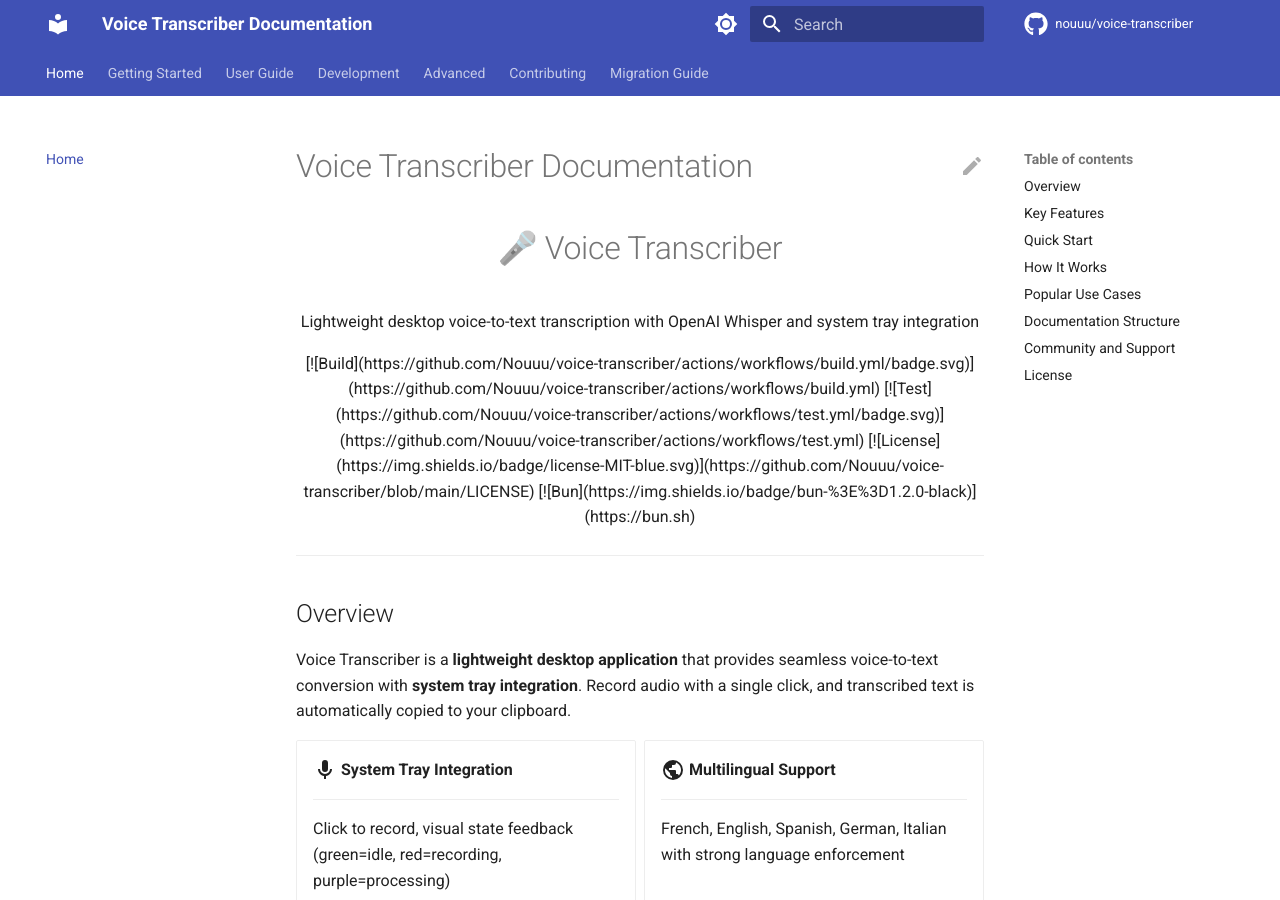
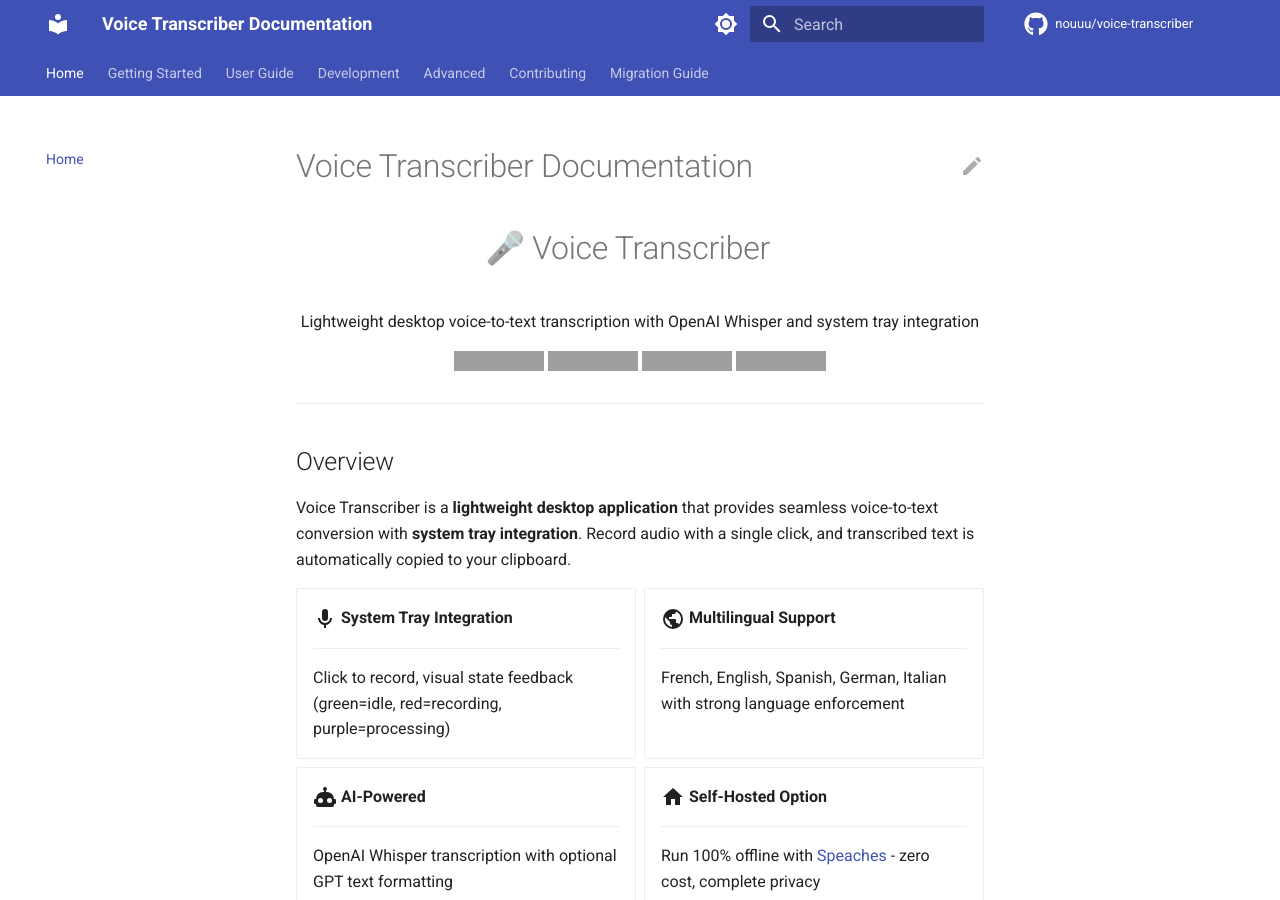
Before and after one commit to Nouuu/voice-transcriber, an MkDocs documentation site: the page built from documentation/index.md, in a window 1280 px wide and 900 px high. Built offline with MkDocs 1.6.1 and Material for MkDocs 9.7.7, drawn with Linux system fonts in a browser that asks for light colours; comment, search, counter and statistics services are not loaded; the version menu is left out; some of the changed lines change nothing that is shown; grey boxes are pictures that could not be loaded.

````diff
--- a/documentation/index.md
+++ b/documentation/index.md
@@ -1,13 +1,16 @@
 # Voice Transcriber Documentation
 
-<div align="center">
-  <h1>🎤 Voice Transcriber</h1>
-  <p>Lightweight desktop voice-to-text transcription with OpenAI Whisper and system tray integration</p>
+<div align="center" markdown="1">
 
-  [![Build](https://github.com/Nouuu/voice-transcriber/actions/workflows/build.yml/badge.svg)](https://github.com/Nouuu/voice-transcriber/actions/workflows/build.yml)
-  [![Test](https://github.com/Nouuu/voice-transcriber/actions/workflows/test.yml/badge.svg)](https://github.com/Nouuu/voice-transcriber/actions/workflows/test.yml)
-  [![License](https://img.shields.io/badge/license-MIT-blue.svg)](https://github.com/Nouuu/voice-transcriber/blob/main/LICENSE)
-  [![Bun](https://img.shields.io/badge/bun-%3E%3D1.2.0-black)](https://bun.sh)
+# 🎤 Voice Transcriber
+
+Lightweight desktop voice-to-text transcription with OpenAI Whisper and system tray integration
+
+[![Build](https://github.com/Nouuu/voice-transcriber/actions/workflows/build.yml/badge.svg)](https://github.com/Nouuu/voice-transcriber/actions/workflows/build.yml)
+[![Test](https://github.com/Nouuu/voice-transcriber/actions/workflows/test.yml/badge.svg)](https://github.com/Nouuu/voice-transcriber/actions/workflows/test.yml)
+[![License](https://img.shields.io/badge/license-MIT-blue.svg)](https://github.com/Nouuu/voice-transcriber/blob/main/LICENSE)
+[![Bun](https://img.shields.io/badge/bun-%3E%3D1.2.0-black)](https://bun.sh)
+
 </div>
 
 ---
@@ -94,9 +97,9 @@
     ```
 
 !!! tip "Next Steps"
-    - [Installation Guide](getting-started/installation.md) - Detailed setup instructions
-    - [Configuration](getting-started/configuration.md) - Configure languages and backends
-    - [Basic Usage](user-guide/basic-usage.md) - Learn how to use the app
+    - [Installation Guide](getting-started/installation/) - Detailed setup instructions
+    - [Configuration](getting-started/configuration/) - Configure languages and backends
+    - [Basic Usage](user-guide/basic-usage/) - Learn how to use the app
 
 ## How It Works
 
@@ -154,19 +157,19 @@
 
 <div class="grid cards" markdown>
 
--   [**Getting Started**](getting-started/installation.md)
+-   [**Getting Started**](getting-started/installation/)
 
     Installation, configuration, and first-run setup
 
--   [**User Guide**](user-guide/basic-usage.md)
+-   [**User Guide**](user-guide/basic-usage/)
 
     Basic usage, language support, and troubleshooting
 
--   [**Development**](development/architecture.md)
+-   [**Development**](development/architecture/)
 
     Architecture, development guide, and API reference
 
--   [**Advanced**](advanced/speaches-integration.md)
+-   [**Advanced**](advanced/speaches-integration/)
 
     Self-hosted setup, whisper models, and local inference
 
--- a/mkdocs.yml
+++ b/mkdocs.yml
@@ -123,6 +123,9 @@
   - Migration Guide: MIGRATION_GUIDE.md
 
 extra:
+  version:
+    provider: mike
+    default: latest
   social:
     - icon: fontawesome/brands/github
       link: https://github.com/Nouuu/voice-transcriber
@@ -130,8 +133,6 @@
     - icon: fontawesome/brands/npm
       link: https://www.npmjs.com/package/voice-transcriber
       name: NPM Package
-  version:
-    provider: mike
   analytics:
     feedback:
       title: Was this page helpful?
````
Also changed, not shown: 2 other files.
